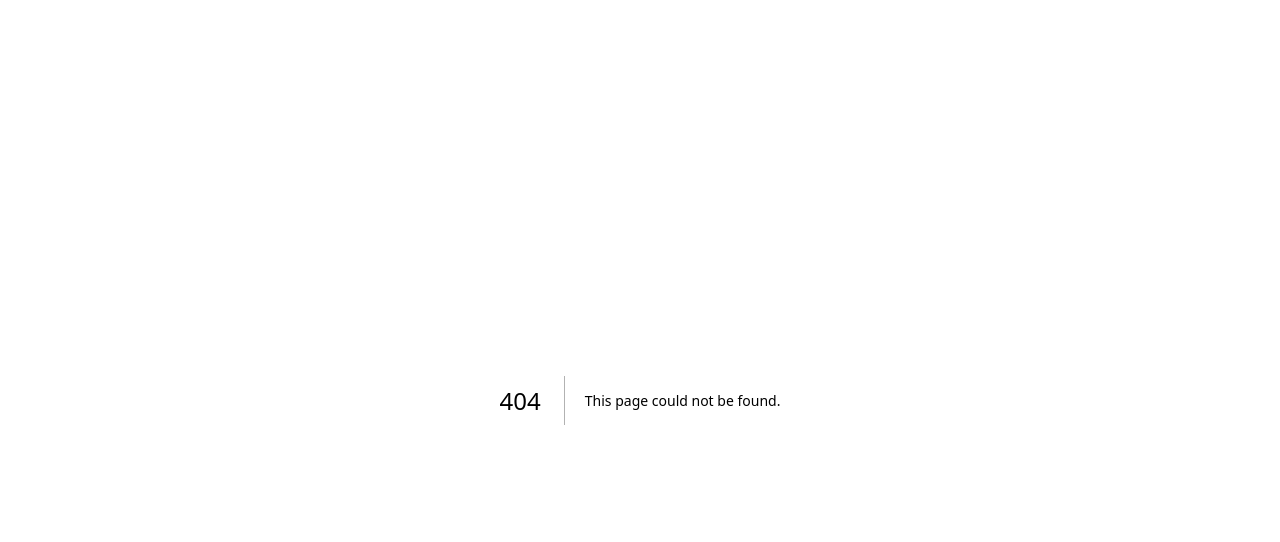
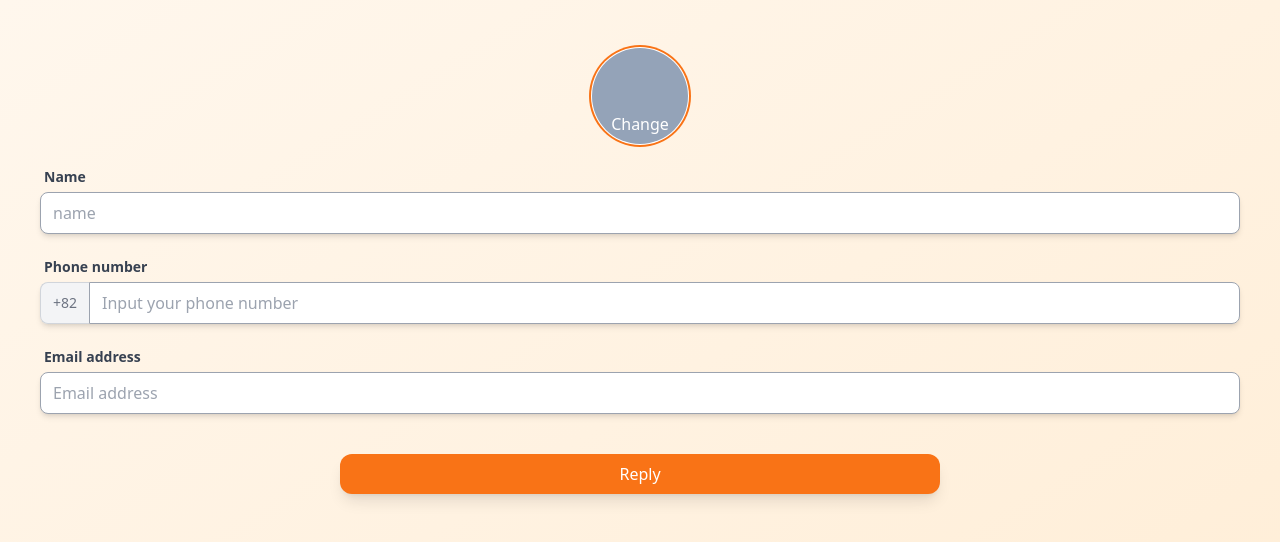
Before and after one commit to yeonvv/carrot-market, a Next.js app: page /profile/edit in a window 1280 px wide. Before the commit this address had no page. Shown: the top 542 px of the page. Built offline with nearby package versions, Linux system fonts and the light colour scheme.

Commit message:
create profile-edit

```diff
--- /dev/null
+++ b/pages/profile/edit.tsx
@@ -0,0 +1,77 @@
+import { NextPage } from "next";
+
+const EditProfile: NextPage = () => {
+  return (
+    <div className="h-screen py-12 px-10 text-gray-700 bg-gradient-to-br from-orange-50 to-orange-100">
+      <form className="space-y-10">
+        <div className="flex flex-col items-center w-full space-y-5">
+          <label
+            htmlFor="picture"
+            className="flex justify-center relative w-24 h-24 rounded-full bg-slate-400 cursor-pointer ring-2 ring-offset-1 ring-orange-500 hover:text-lg hover:font-bold transition-all"
+          >
+            <input
+              id="picture"
+              type="file"
+              className="hidden"
+              accept="image/*"
+            />
+            <div className="absolute w-24 bottom-2 text-center text-white">
+              Change
+            </div>
+          </label>
+          <div className="w-full space-y-1">
+            <label htmlFor="name" className="pl-1 text-sm font-bold">
+              Name
+            </label>
+            <input
+              id="name"
+              type="text"
+              required
+              placeholder="name"
+              className="appearance-none w-full transition shadow-md rounded-lg placeholder-gray-400 border-gray-400 focus:outline-none focus:ring-orange-500 focus:border-orange-500"
+            />
+          </div>
+          <div className="w-full space-y-1">
+            <label htmlFor="phone" className="pl-1 text-sm font-bold">
+              Phone number
+            </label>
+            <div className="flex rounded-lg shadow-md">
+              <span className="flex items-center justify-center px-3 rounded-l-lg bg-gray-100 text-sm text-gray-500 select-none border border-r-0 border-gray-300">
+                +82
+              </span>
+              <input
+                id="phone"
+                type="number"
+                required
+                placeholder="Input your phone number"
+                className="appearance-none w-full transition rounded-r-lg placeholder-gray-400 border-gray-400 focus:outline-none focus:ring-orange-500 focus:border-orange-500"
+              />
+            </div>
+          </div>
+          <div className="w-full space-y-1">
+            <label htmlFor="email" className="pl-1 text-sm font-bold">
+              Email address
+            </label>
+            <input
+              id="email"
+              type="email"
+              required
+              placeholder="Email address"
+              className="appearance-none w-full transition shadow-md rounded-lg placeholder-gray-400 border-gray-400 focus:outline-none focus:ring-orange-500 focus:border-orange-500"
+            />
+          </div>
+        </div>
+        <div className="w-full text-center">
+          <button
+            type="submit"
+            className="p-2 w-1/2 text-white font-medium bg-orange-500 rounded-xl shadow-lg hover:bg-orange-400 focus:outline-none focus:ring-2 focus:ring-offset-2 focus:ring-orange-500 transition"
+          >
+            Reply
+          </button>
+        </div>
+      </form>
+    </div>
+  );
+};
+
+export default EditProfile;
--- a/pages/profile/index.tsx
+++ b/pages/profile/index.tsx
@@ -2,7 +2,7 @@ import type { NextPage } from "next";
 
 const Profile: NextPage = () => {
   return (
-    <div className="h-screen py-12  text-gray-700 bg-gradient-to-br from-orange-50 to-orange-100">
+    <div className="h-screen py-12 text-gray-700 bg-gradient-to-br from-orange-50 to-orange-100">
       <div className="flex items-center px-10 space-x-3 pb-5">
         <div className="w-14 h-14 rounded-full bg-slate-400 cursor-pointer" />
         <div className="flex flex-col space-y-1">
```
